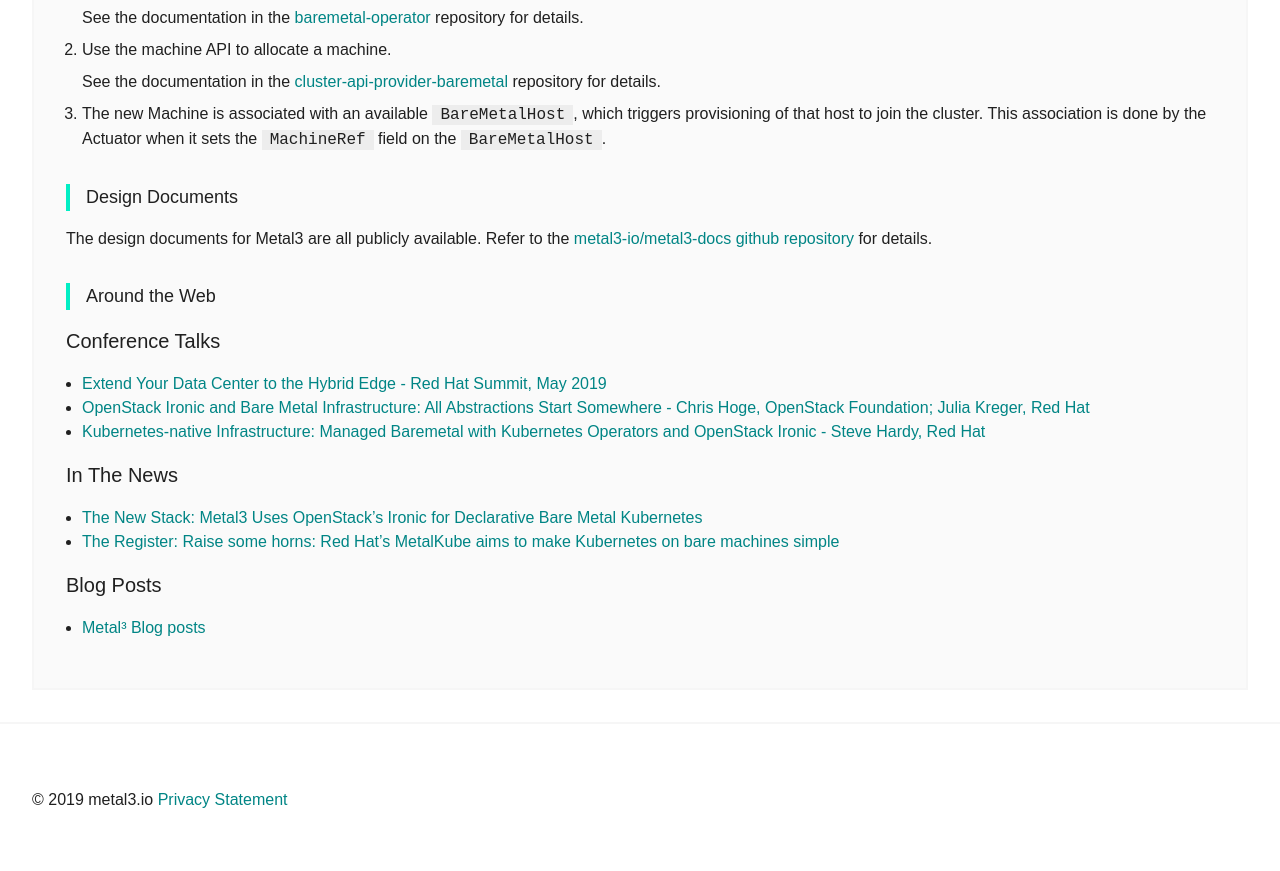
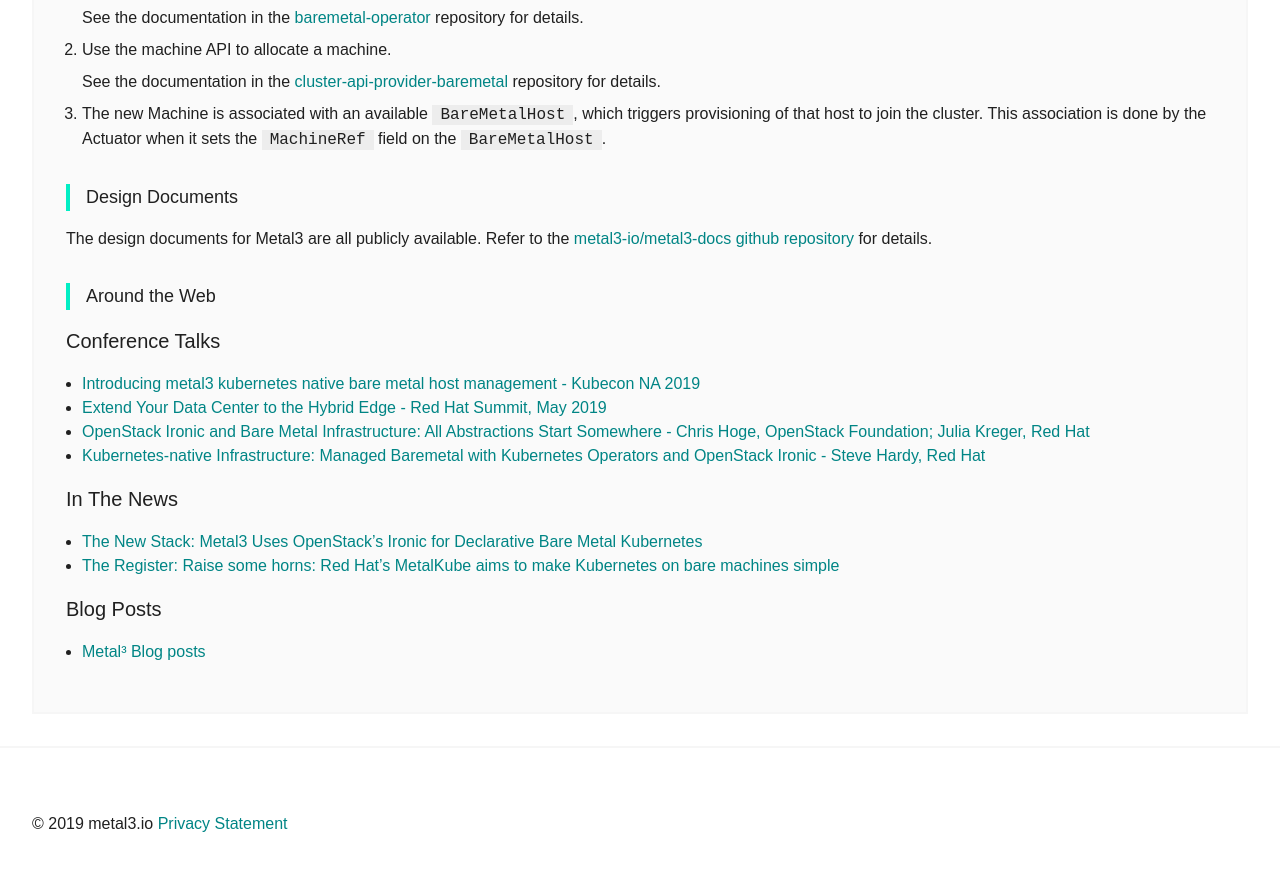
Before and after one commit to metal3-io/metal3-io.github.io, a Jekyll site: the page built from documentation.html, in a window 1280 px wide and 900 px high, scrolled down 1218 px. Shown: the top 871 px of the window. Built offline with Jekyll 4.4.1, drawn with Linux system fonts in a browser that asks for light colours.

Commit message:
adding the entry in the docs page
Signed-off-by: Pedro Ibáñez <pedro@redhat.com>

```diff
--- a/_includes/docs.md
+++ b/_includes/docs.md
@@ -24,6 +24,7 @@ The design documents for Metal3 are all publicly available. Refer to the [metal3
 
 ### Conference Talks
 
+- [Introducing metal3 kubernetes native bare metal host management - Kubecon NA 2019]({% post_url 2019-12-04-Introducing_metal3_kubernetes_native_bare_metal_host_management %})
 - [Extend Your Data Center to the Hybrid Edge - Red Hat Summit, May 2019]({% post_url 2019-11-13-Extend_Your_Data_Center_to_the_Hybrid_Edge-Red_Hat_Summit %})
 - [OpenStack Ironic and Bare Metal Infrastructure: All Abstractions Start Somewhere - Chris Hoge, OpenStack Foundation; Julia Kreger, Red Hat]({% post_url 2019-10-31-OpenStack-Ironic-and-Bare-Metal-Infrastructure_All-Abstractions-Start-Somewhere %})
 - [Kubernetes-native Infrastructure: Managed Baremetal with Kubernetes Operators and OpenStack Ironic - Steve Hardy, Red Hat]({% post_url 2019-11-07-Kubernetes-native_Infrastructure-Managed_Baremetal_with_Kubernetes_Operators_and_OpenStack_Ironic %})
```
